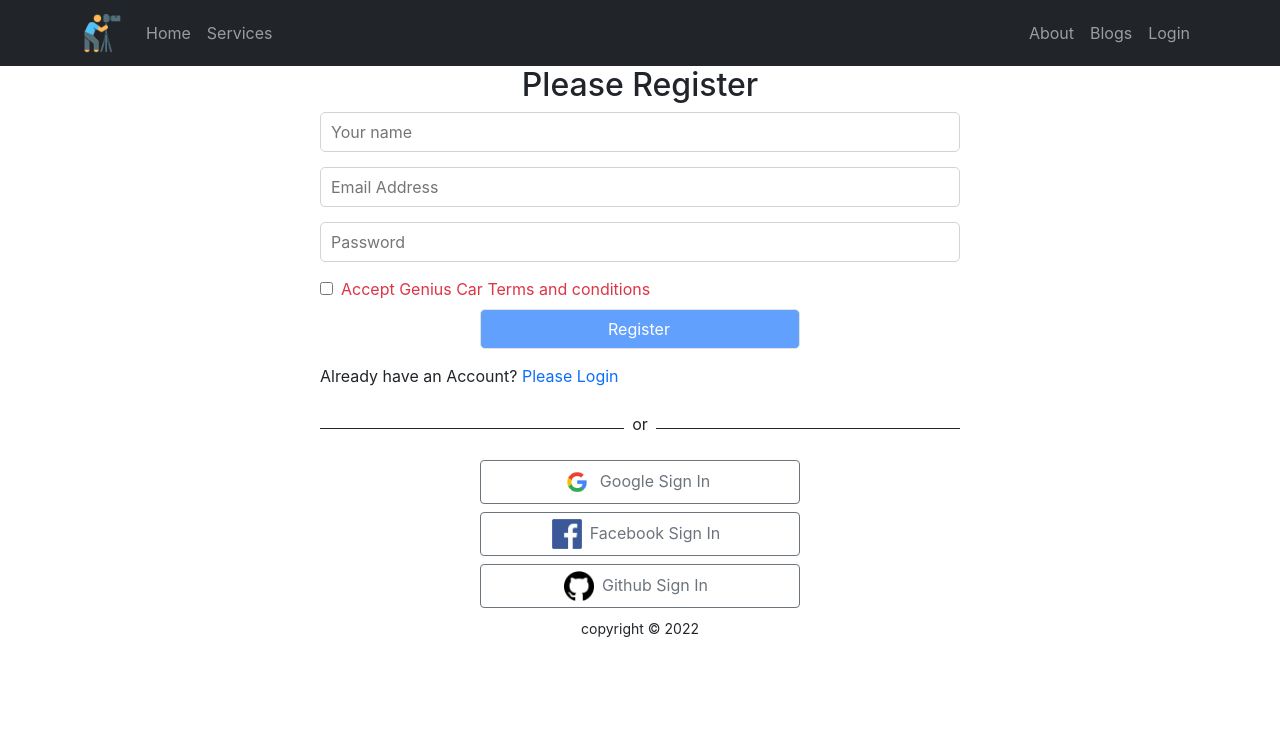
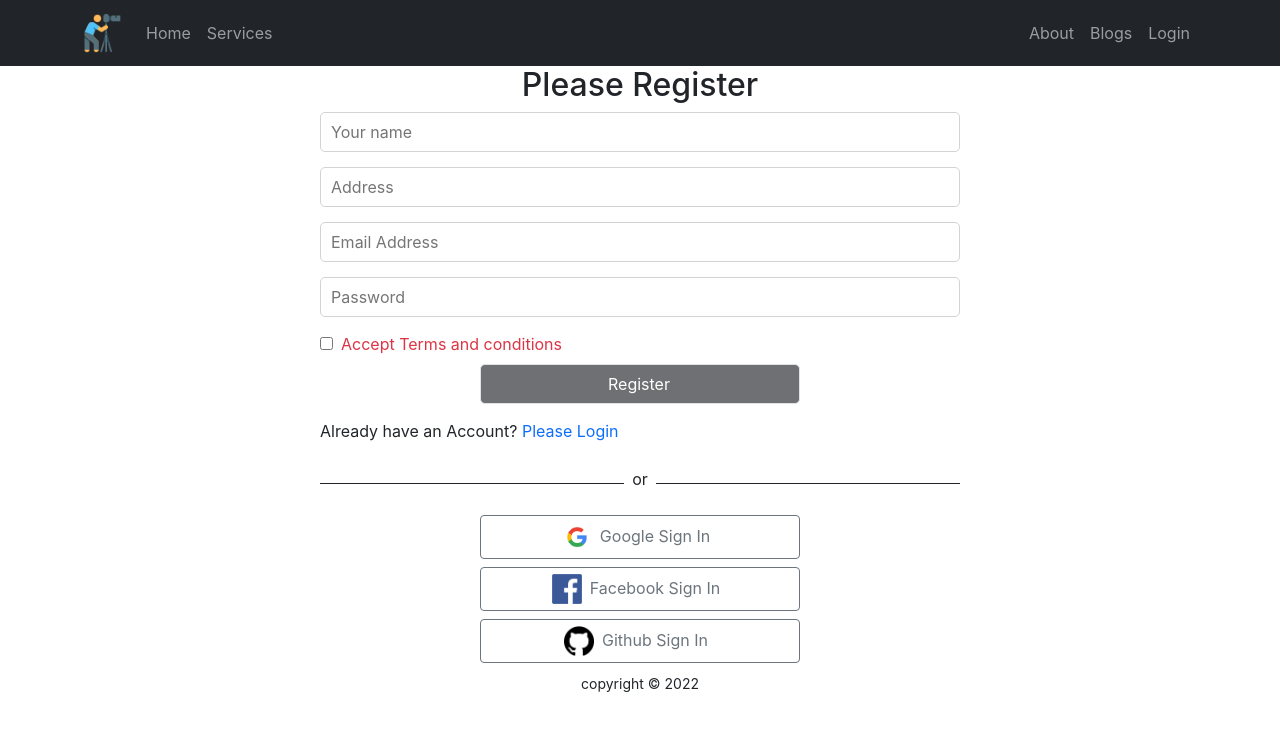
Before and after one commit to AbuZobayed/independent-service-provider, a React (Create React App) app: page /register in a window 1280 px wide. Shown: the top 730 px of the page. Built offline with nearby package versions, Linux system fonts and the light colour scheme; no server answers.

Commit message:
register page done

```diff
--- a/src/Pages/Login/Register/Register.js
+++ b/src/Pages/Login/Register/Register.js
@@ -57,19 +57,21 @@ const Register = () => {
             <form onSubmit={handleRegister}>
                 <input type="text" name="name" id="" placeholder='Your name'/>
 
+                <input type="text" name="name" id="" placeholder='Address'/>
+
                 <input type="email" name="email" id="" placeholder='Email Address' required/>
 
                 <input type="password" name="password" id="" placeholder='Password' required/>
 
                 <input onClick={() => setAgree(!agree)} type="checkbox" name="terms" id="terms" />
 
-                {/* <label className={agree ? 'ps-2 text-primary' : 'ps-2 text-danger'} htmlFor="terms">Accept Genius Car Terms and conditions</label> */}
 
-                <label className={`ps-2 ${agree ? '' : 'text-danger'}`} htmlFor="terms">Accept Genius Car Terms and conditions</label>
+
+                <label className={`ps-2 ${agree ? '' : 'text-danger'}`} htmlFor="terms">Accept Terms and conditions</label>
 
                 <input
                 disabled={!agree}
-                 className='w-50 mx-auto btn btn-primary mt-2'
+                 className='w-50 mx-auto btn btn-dark mt-2'
                  type="submit"
                  value="Register" />
             </form>
```
